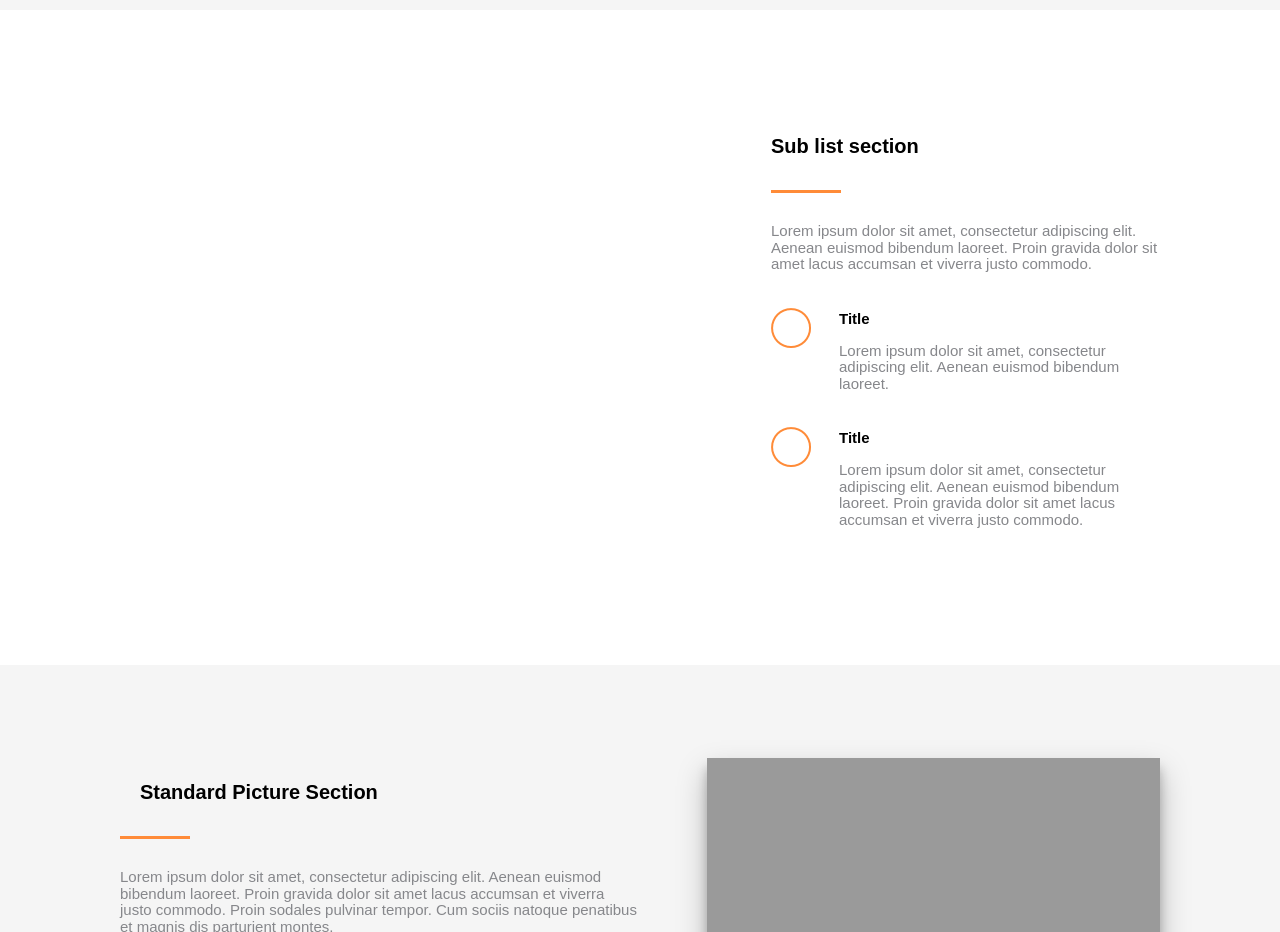
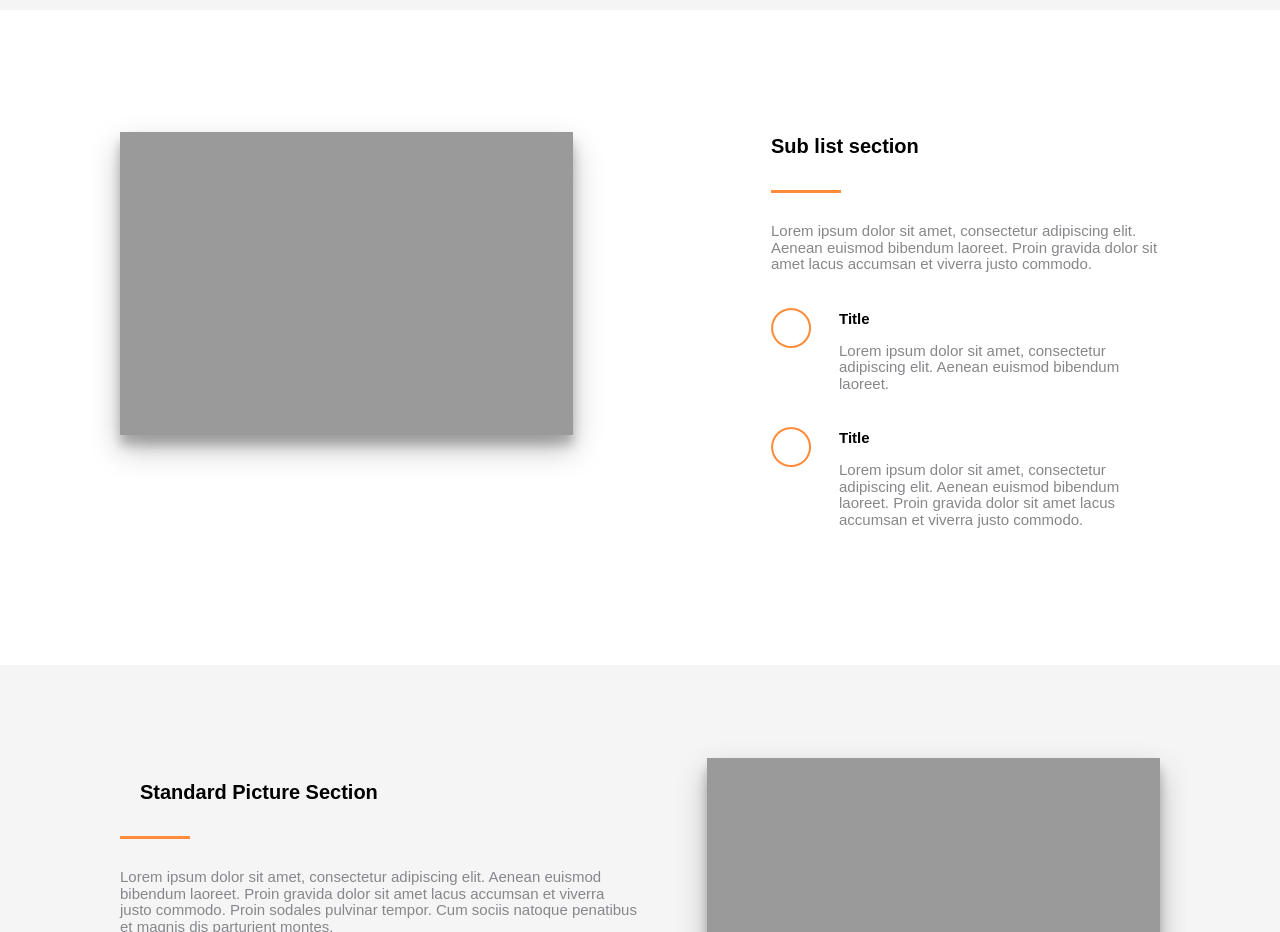
Before and after one commit to Vladimir-ivano/gggggg, a plain HTML site: page index.html in a window 1280 px wide. Shown: the part 1440-2372 px from the top of the page. Drawn offline with Linux system fonts and the light colour scheme; the site is published under a folder, as on GitHub Pages, so addresses that start at the root find nothing.

Commit message:
Update index.html

```diff
--- a/index.html
+++ b/index.html
@@ -208,7 +208,7 @@
     <div class="container">
       <div class="list__inner">
         <div class="list__item">
-          <img class="image" src="/img/image1.png" alt="">
+          <img class="image" src="./img/image1.png" alt="">
         </div>
         <div class="list__item">
           <div class="list__title">Sub list section</div>
```
